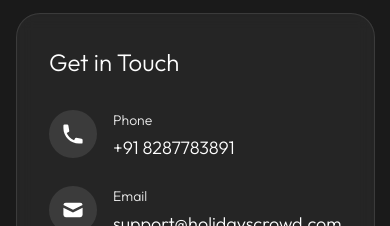
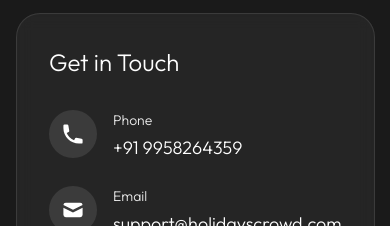
Before and after one commit to anshupatelz/lp-holidaycrowd, a Next.js app: page / in a window 390 px wide. Shown: the part 10200-10426 px from the top of the page. Built offline with nearby package versions, Linux system fonts and the light colour scheme.

Commit message:
feat: Update phone numbers across components for consistency

```diff
--- a/src/components/FloatingCtaButtons.tsx
+++ b/src/components/FloatingCtaButtons.tsx
@@ -3,8 +3,8 @@
 import { Phone } from 'lucide-react';
 
 export default function FloatingCtaButtons() {
-    const phoneNumber = '+918287783891';
-    const whatsappNumber = '918287783891';
+    const phoneNumber = '+919958264359';
+    const whatsappNumber = '+919958264359';
 
     return (
         <div className="fixed bottom-6 right-6 z-40 flex flex-col items-end gap-3">
--- a/src/components/FooterSection.tsx
+++ b/src/components/FooterSection.tsx
@@ -350,8 +350,8 @@
                                         <div>
                                             <h4 className="text-white font-light text-sm mb-1 opacity-90">Phone</h4>
                                             <p className="text-white font-light text-lg">
-                                                <Link href="tel:+918287783891">
-                                                    +91 8287783891
+                                                <Link href="tel:+919958264359">
+                                                    +91 9958264359
                                                 </Link>
                                             </p>
                                         </div>
@@ -411,7 +411,7 @@
                                 <p className="text-white/90 font-light mb-6 leading-relaxed">
                                     Traveling with peace of mind. Our emergency support team is available round the clock during your trip.
                                 </p>
-                                <Link href="tel:+918287783891">
+                                <Link href="tel:+919958264359">
                                     <button className="bg-white/10 text-white px-6 py-3 rounded-full font-light hover:bg-white/20 transition-all duration-300 border border-white/ cursor-pointer">
                                         Emergency Hotline
                                     </button>
--- a/src/components/WhyChooseUsSection.tsx
+++ b/src/components/WhyChooseUsSection.tsx
@@ -6,7 +6,7 @@
     const [isPopupOpen, setIsPopupOpen] = useState(false);
 
     function handleCallClick() {
-        window.location.href = 'tel:+918287783891';
+        window.location.href = 'tel:+919958264359';
     }
 
     return (
```
